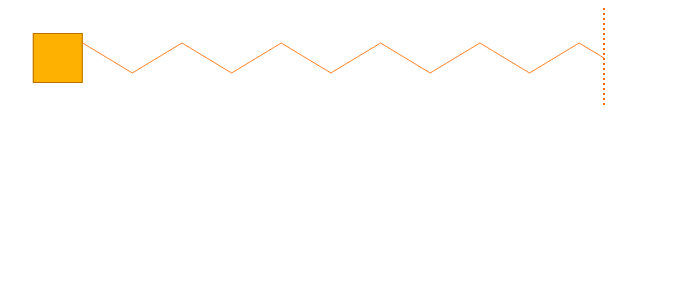
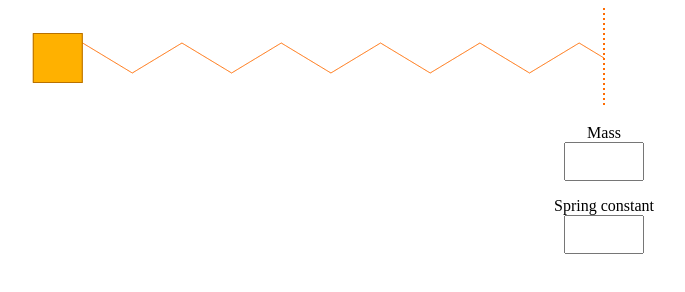
Before and after one commit to umegbewe/harmonic-oscillator, a plain HTML site: page index.html in a window 1280 px wide. Shown: the whole page, without its empty margins (36-721 px from the left). Drawn offline with Linux system fonts and the light colour scheme.

Commit message:
Update index.html

```diff
--- a/index.html
+++ b/index.html
@@ -23,6 +23,14 @@
 
 <div class="HarmonicOscillator">
   <canvas class="HarmonicOscillator-canvas"></canvas>
+  <p class="HarmonicOscillator-isTextCentered">Mass<br>
+    <input class="HarmonicOscillator-input HarmonicOscillator-inputSmall HarmonicOscillator-isTextCentered" type="number" id="HarmonicOscillator-mass" min="1" max="10000" step="1" pattern="\d*">
+  </p>
+
+<p class="HarmonicOscillator-isTextCentered">Spring constant<br>
+  <input class="HarmonicOscillator-input HarmonicOscillator-inputSmall HarmonicOscillator-isTextCentered" type="number" id="HarmonicOscillator-springConstant" name="springConstant" min="1" max="10000" step="1" pattern="\d*">
+</p>
+
 </div>
 
 <script>
```
